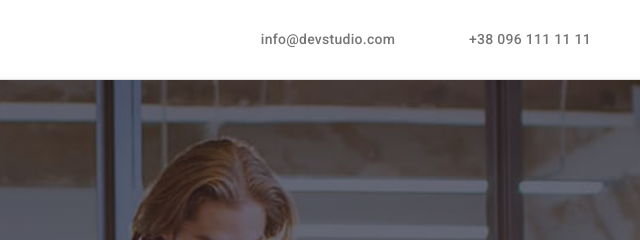
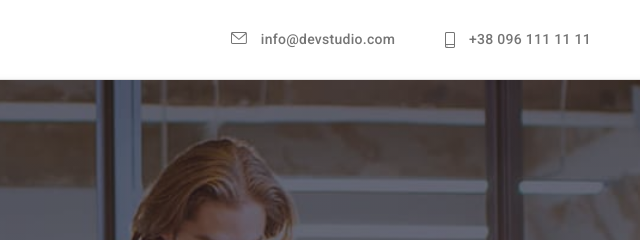
Before and after one commit to grynka/goit-markup-hw-04, a plain HTML site: page index.html in a window 1280 px wide. Shown: the top 240 px of the page, 634-1274 px from the left. Drawn offline with nearby package versions, Linux system fonts and the light colour scheme; the site is published under a folder, as on GitHub Pages, so addresses that start at the root find nothing.

Commit message:
link fix

```diff
--- a/index.html
+++ b/index.html
@@ -33,14 +33,14 @@
             <a class="mail" href="mailto:ihor.kozhemyakin@gmail.com"
               >
               <svg class="icon-mail"  width=16px height=12px>
-<use href="/images/sprite.svg#icon-envelope"></use>
+<use href="./images/sprite.svg#icon-envelope"></use>
               </svg>
                             info@devstudio.com</a
             >
           </li>
           <li><a class="tel" href="tel:+380961111111">
             <svg class="icon-tel" width=10px height=16px>
-              <use href="/images/sprite.svg#icon-smartphone"></use>
+              <use href="./images/sprite.svg#icon-smartphone"></use>
             </svg>
             +38 096 111 11 11</a></li>
         </ul>
```
Also changed, not shown: portfolio.html (+2 -2 lines).
